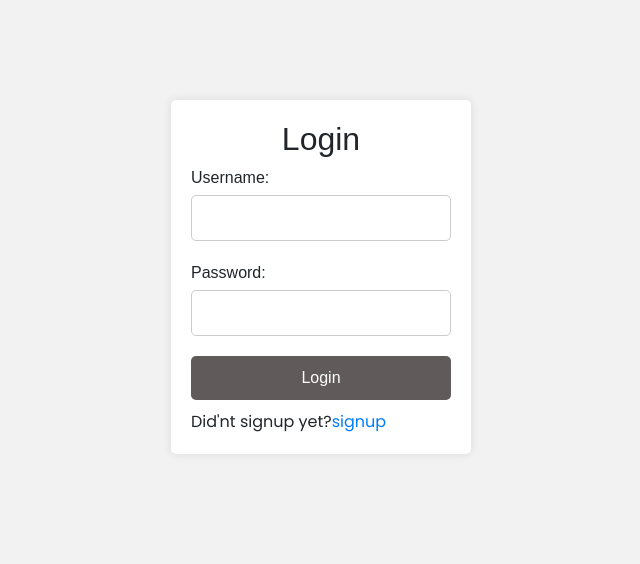
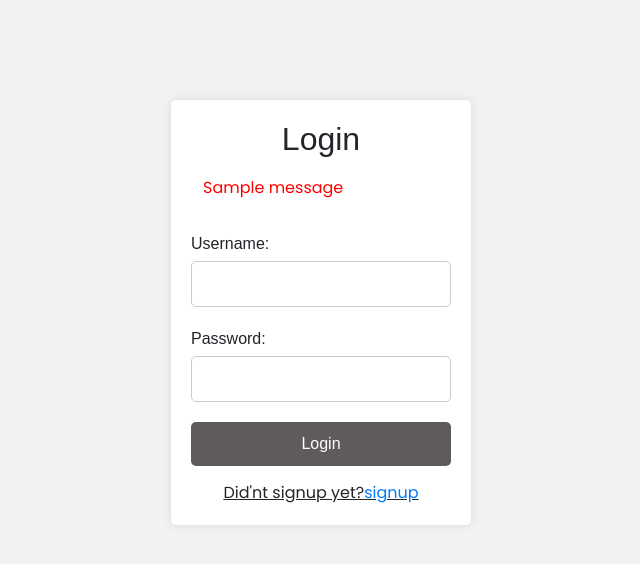
Before and after one commit to gothinkumar/ecommerceproject, a Django app: page /login/ in a window 1280 px wide. Shown: the top 564 px of the page, without its empty margins (319-959 px from the left). Run offline with Django 4.2, Linux system fonts and the light colour scheme; one stand-in notice (Sample message) is shown.

Commit message:
second commit

```diff
--- a/eshop/views.py
+++ b/eshop/views.py
@@ -11,7 +11,7 @@ from django.contrib.auth import authenticate , login, logout
 
 from django.contrib.auth.decorators import login_required
 
-
+from django.core.exceptions import ObjectDoesNotExist
 
 # Create your views here.
 
@@ -26,7 +26,7 @@ def register_user(request):
             if form.is_valid():
                 form.save()
                 gustusername = form.cleaned_data.get('username')
-                messages.success(request,'Account created for' + gustusername)
+                messages.success(request,'Account created for ' +' ' + gustusername)
                 return redirect('login')
 
         context = {'form':form}
@@ -48,7 +48,7 @@ def login_user(request):
                 login(request, user)
                 return redirect('home')
             else:
-                messages.info(request,'Username or Passsword is incorrect!')
+                messages.error(request,'Username or Passsword is incorrect!')
 
         return render(request, 'accounts/login.html')
 
@@ -62,6 +62,7 @@ def logout_user(request):
 def home(request):
 
     if request.user.is_authenticated:
+        profile = Customer.objects.get_or_create(user=request.user)
         customer = request.user.customer
         order, created = Order.objects.get_or_create(customer=customer,complete=False)
         item = order.orderitem_set.all()
--- a/static/css/style.css
+++ b/static/css/style.css
@@ -297,7 +297,7 @@ ul{
     justify-content: center;
     align-items: center;
     color: black;
-    font-family: sans-serif;
+    font-family: 'Poppins', sans-serif;
     font-size: 3rem;
     padding: 1rem;
     background: rgba(255, 255, 255, .2);
@@ -400,7 +400,7 @@ ul{
 }
 .card .card-name > h5{
     text-align: center;
-    font-family: sans-serif;
+    font-family: 'Poppins', sans-serif;
 }
 
 .card .card-details{
@@ -654,7 +654,7 @@ ul{
     text-align: center;
 }
 .cartqty > p {
-    font-family: sans-serif;
+    font-family: 'Poppins', sans-serif;
     font-weight: bolder;
     margin: auto;
     /* border: 1px solid red; */
@@ -706,7 +706,7 @@ ul{
 }
 .cart-total >p {
     color: red;
-    font-family: sans-serif;
+    font-family: 'Poppins', sans-serif;
     font-size: 25px;
     padding-top: 100px;
 }
--- a/templates/accounts/login.html
+++ b/templates/accounts/login.html
@@ -29,7 +29,16 @@
             font-family: Arial, Helvetica, sans-serif;
             background-color: #f2f2f2;
         }
+        .errormsg{
+            margin-top: 12px;
+            margin-bottom: 10px;
+            text-align: justify;
+            color: red;
+            font-family: 'Poppins', sans-serif;
 
+            padding: 6px 12px;
+            border-radius: 5px;
+        }
         .login-container {
             background-color: #ffffff;
             border-radius: 5px;
@@ -38,6 +47,7 @@
             margin: 0 auto;
             margin-top: 100px;
             padding: 20px;
+
         }
 
         .login-container h2 {
@@ -74,15 +84,21 @@
             background-color: rgb(121, 115, 115);
         }
         .signupstyle{
-            padding-top: 10px;
+            padding-top: 15px;
             font-family: 'Poppins', sans-serif;
+            text-align: center;
         }
 
     </style>
 </head>
 <body>
     <div class="login-container">
-        <h2>Login</h2>
+          <h2>Login</h2>
+          <div class="errormsg">
+            {% for message in messages %}
+               <p>{{ message }}</p>
+            {% endfor %}
+        </div>
         <form id="login-form" action="" method="post" >
             {% csrf_token %}
             <div class="input-container">
@@ -96,9 +112,8 @@
             <button class="login-button" type="submit">Login</button>
         </form>
         <div class="signupstyle">
-              Did'nt signup yet?<a href="{% url 'register' %}">signup</a>
+              <u>Did'nt signup yet?<a href="{% url 'register' %}">signup</a> </u>
         </div>
-
     </div>
 
     <script src="https://cdn.jsdelivr.net/npm/jquery@3.5.1/dist/jquery.slim.min.js" integrity="sha384-DfXdz2htPH0lsSSs5nCTpuj/zy4C+OGpamoFVy38MVBnE+IbbVYUew+OrCXaRkfj" crossorigin="anonymous"></script>
```
Also changed, not shown: templates/accounts/register.html (+16 -4 lines), db.sqlite3.
